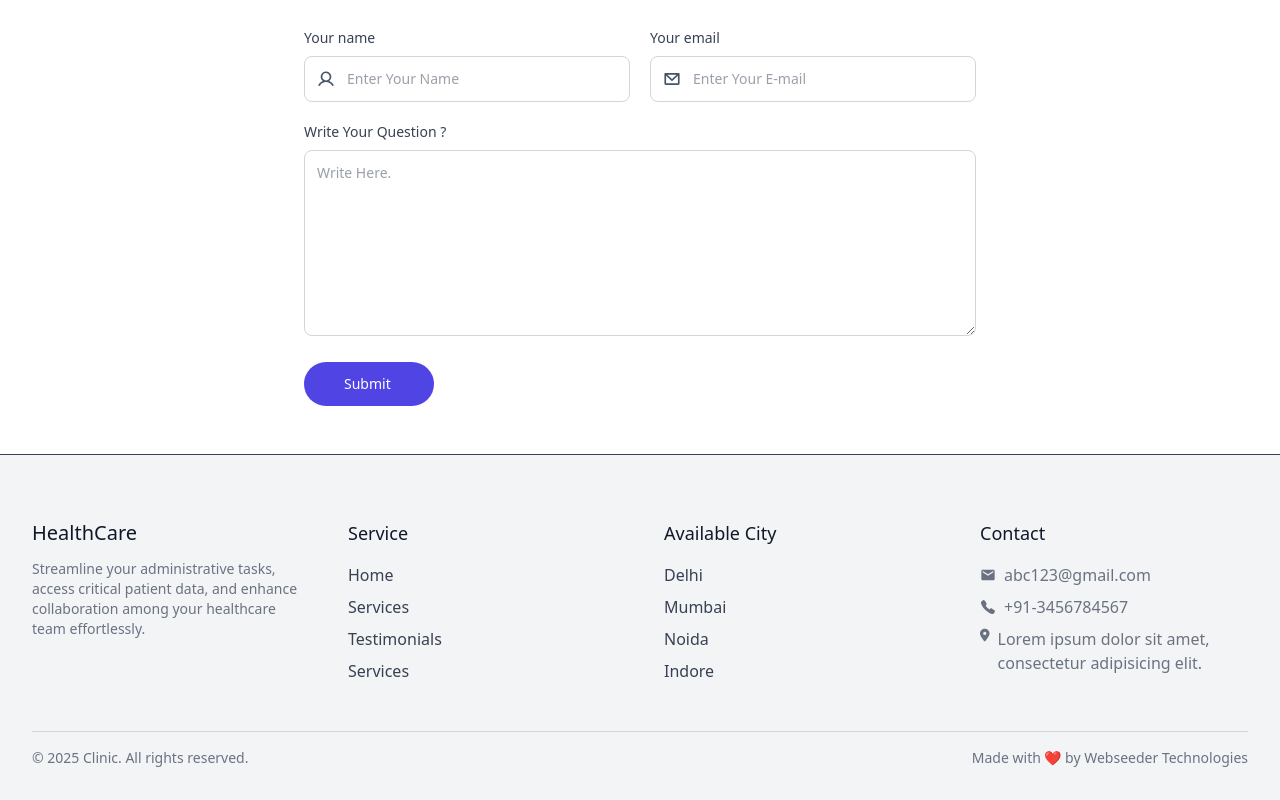
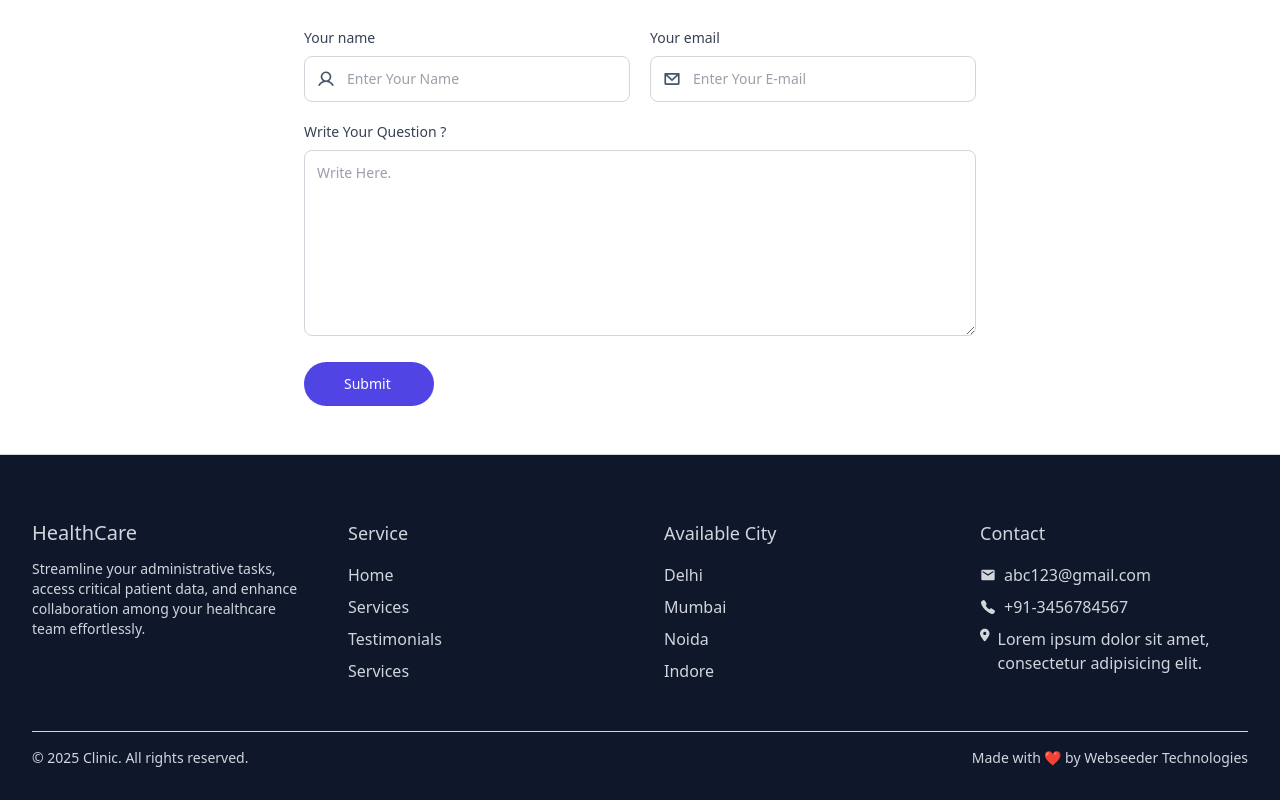
Before and after one commit to Haider-khangit551/doctor-site, a React (Vite) app: page / in a window 1280 px wide. Shown: the part 3686-4486 px from the top of the page. Built offline with nearby package versions, Linux system fonts and the light colour scheme.

Commit message:
update footer

```diff
--- a/src/components/Footer.jsx
+++ b/src/components/Footer.jsx
@@ -22,7 +22,7 @@ const Footer = () => {
     };
 
     return (
-        <footer className='bg-gray-100 dark:bg-slate-900 border-t mt-12 text-gray-700 dark:text-gray-300 pt-16 pb-8 px-6 lg:px-8 transition-colors duration-300'>
+        <footer className='bg-slate-900 dark:bg-slate-900 border-t mt-12 text-gray-300 dark:text-gray-300 pt-16 pb-8 px-6 lg:px-8 transition-colors duration-300'>
 
             {/* brand detail */}
             <motion.div
@@ -35,15 +35,15 @@ const Footer = () => {
 
                 {/* Company logo and detail */}
                 <motion.div variants={itemVariants}>
-                    <h2 className="text-xl font-bold text-gray-900 dark:text-white mb-3">HealthCare</h2>
-                    <p className='text-sm text-gray-500 dark:text-gray-400'>
+                    <h2 className="text-xl font-bold text-gray-300 dark:text-white mb-3">HealthCare</h2>
+                    <p className='text-sm text-gray-300 dark:text-gray-400'>
                         Streamline your administrative tasks, access critical patient data, and enhance collaboration among your healthcare team effortlessly.
                     </p>
                 </motion.div>
 
                 {/* Services */}
                 <motion.div variants={itemVariants}>
-                    <h3 className="font-semibold text-lg text-gray-900 dark:text-white mb-4">Service</h3>
+                    <h3 className="font-semibold text-lg text-gray-300 dark:text-white mb-4">Service</h3>
                     <ul className="space-y-2 flex flex-col">
                         <li><a href='#' className='cursor-pointer hover:text-blue-500 dark:hover:text-blue-400'>Home</a></li>
                         <li><a href='#services' className='cursor-pointer hover:text-blue-500 dark:hover:text-blue-400'>Services</a></li>
@@ -54,7 +54,7 @@ const Footer = () => {
 
                 {/* Available Cities */}
                 <motion.div variants={itemVariants}>
-                    <h3 className="font-semibold text-lg text-gray-900 dark:text-white mb-4">Available City</h3>
+                    <h3 className="font-semibold text-lg text-gray-300 dark:text-white mb-4">Available City</h3>
                     <ul className="space-y-2">
                         <li className='hover:text-blue-500 dark:hover:text-blue-400 transition cursor-pointer'>Delhi</li>
                         <li className='hover:text-blue-500 dark:hover:text-blue-400 transition cursor-pointer'>Mumbai</li>
@@ -65,8 +65,8 @@ const Footer = () => {
 
                 {/* Contact */}
                 <motion.div variants={itemVariants}>
-                    <h3 className="font-semibold text-lg text-gray-900 dark:text-white mb-4">Contact</h3>
-                    <ul className="space-y-2 text-gray-500 dark:text-gray-400">
+                    <h3 className="font-semibold text-lg text-gray-300 dark:text-white mb-4">Contact</h3>
+                    <ul className="space-y-2 text-gray-300 dark:text-gray-400">
                         <li className='flex items-center gap-2 hover:text-blue-500 dark:hover:text-blue-400 transition'>
                             <MdEmail /><span>abc123@gmail.com</span>
                         </li>
@@ -83,7 +83,7 @@ const Footer = () => {
 
             {/* Copyright */}
             <motion.div
-                className='max-w-7xl m-auto mt-4 md:flex justify-between text-gray-500 dark:text-gray-400 text-sm'
+                className='max-w-7xl m-auto mt-4 md:flex justify-between text-gray-300 dark:text-gray-400 text-sm'
                 initial={{ opacity: 0, y: 30 }}
                 whileInView={{ opacity: 1, y: 0 }}
                 transition={{ duration: 0.6, delay: 0.2 }}
```
Also changed, not shown: src/components/Faq.jsx (+105 -0 lines).
